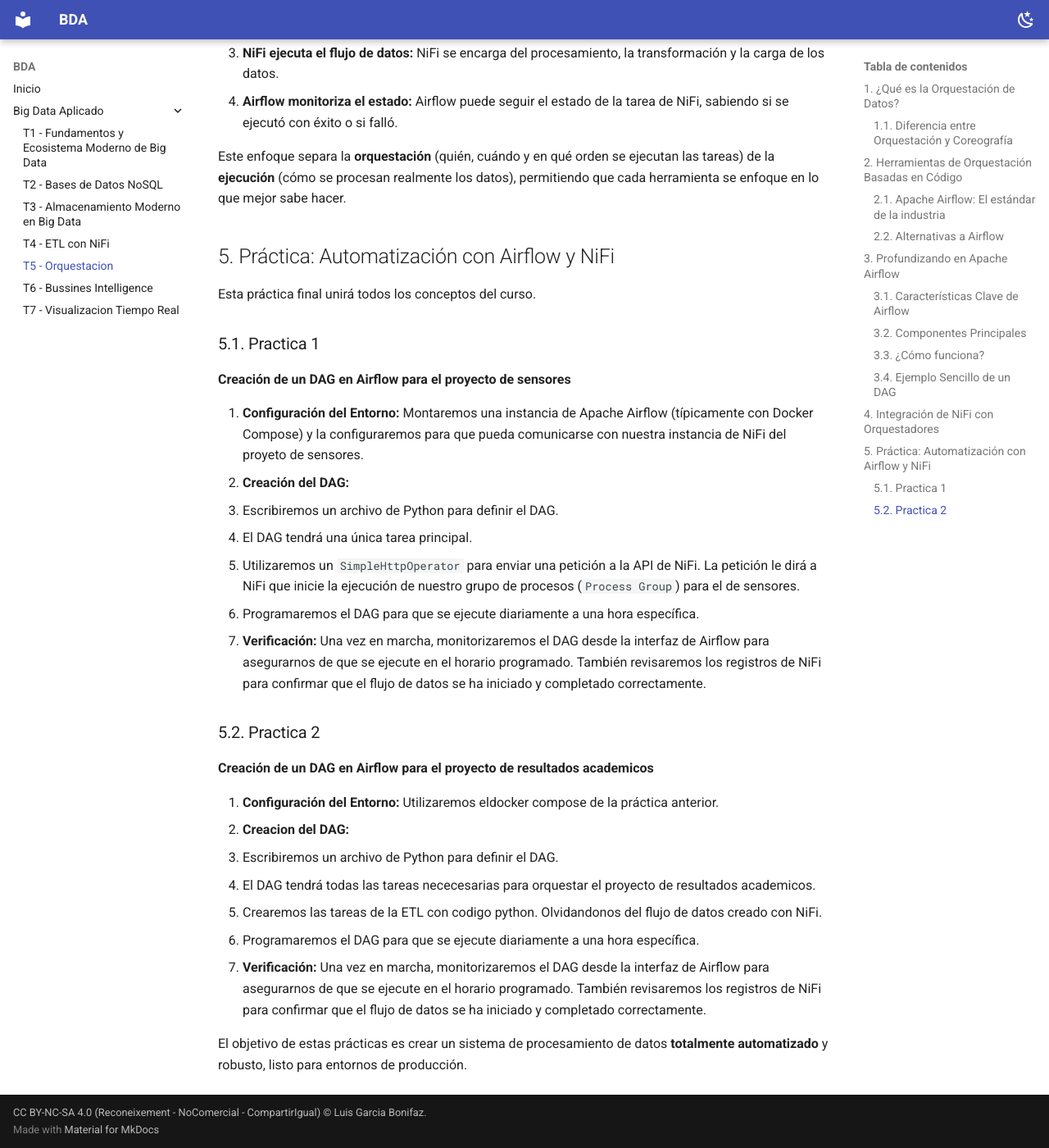
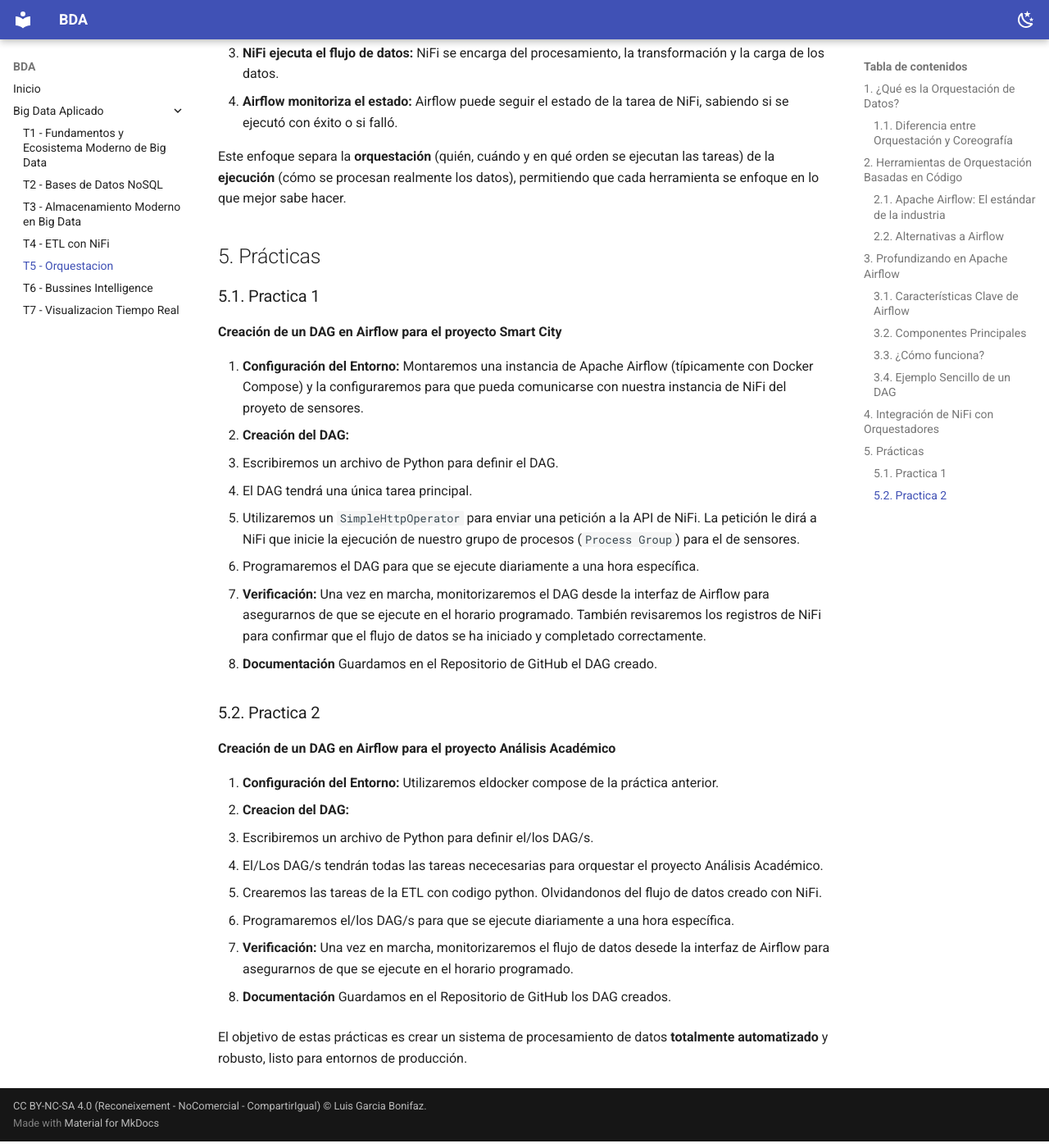
Before and after one commit to luisgarciabonifaz/BDA, an MkDocs documentation site: the page built from docs/T_05_Orquestacion/Orquestacion_Flujos.md, in a window 1280 px wide and 1400 px high, scrolled down 4770 px. Shown: the whole window at 82% size. Built offline with MkDocs 1.6.1 and Material for MkDocs 9.7.7, drawn with Linux system fonts in a browser that asks for light colours.

Commit message:
Finalizada la primera revisión completa

```diff
--- a/docs/T_05_Orquestacion/Orquestacion_Flujos.md
+++ b/docs/T_05_Orquestacion/Orquestacion_Flujos.md
@@ -138,12 +138,10 @@ El patrón de integración típico es:
 Este enfoque separa la **orquestación** (quién, cuándo y en qué orden se ejecutan las tareas) de la **ejecución** (cómo se procesan realmente los datos), permitiendo que cada herramienta se enfoque en lo que mejor sabe hacer.
 
 
-## 5. Práctica: Automatización con Airflow y NiFi
-
-Esta práctica final unirá todos los conceptos del curso.
+## 5. Prácticas
 
 ### 5.1. Practica 1
-**Creación de un DAG en Airflow para el proyecto de sensores**
+**Creación de un DAG en Airflow para el proyecto Smart City**
 
 1. **Configuración del Entorno:** Montaremos una instancia de Apache Airflow (típicamente con Docker Compose) y la configuraremos para que pueda comunicarse con nuestra instancia de NiFi del proyeto de sensores.
 2. **Creación del DAG:**
@@ -152,16 +150,21 @@ Esta práctica final unirá todos los conceptos del curso.
    - Utilizaremos un `SimpleHttpOperator` para enviar una petición a la API de NiFi. La petición le dirá a NiFi que inicie la ejecución de nuestro grupo de procesos (`Process Group`) para el de sensores.
    - Programaremos el DAG para que se ejecute diariamente a una hora específica.
 3. **Verificación:** Una vez en marcha, monitorizaremos el DAG desde la interfaz de Airflow para asegurarnos de que se ejecute en el horario programado. También revisaremos los registros de NiFi para confirmar que el flujo de datos se ha iniciado y completado correctamente.
+4. **Documentación** Guardamos en el Repositorio de GitHub el DAG creado.
+
 
 ### 5.2. Practica 2
-**Creación de un DAG en Airflow para el proyecto de resultados academicos**
+**Creación de un DAG en Airflow para el proyecto Análisis Académico**
 
 1. **Configuración del Entorno:** Utilizaremos eldocker compose de la práctica anterior.
 2. **Creacion del DAG:**
-   - Escribiremos un archivo de Python para definir el DAG.
-   - El DAG tendrá todas las tareas nececesarias para orquestar el proyecto de resultados academicos.
+   - Escribiremos un archivo de Python para definir el/los DAG/s.
+   - El/Los DAG/s tendrán todas las tareas nececesarias para orquestar el proyecto Análisis Académico.
    - Crearemos las tareas de la ETL con codigo python. Olvidandonos del flujo de datos creado con NiFi.
-   - Programaremos el DAG para que se ejecute diariamente a una hora específica.
-3. **Verificación:** Una vez en marcha, monitorizaremos el DAG desde la interfaz de Airflow para asegurarnos de que se ejecute en el horario programado. También revisaremos los registros de NiFi para confirmar que el flujo de datos se ha iniciado y completado correctamente.
+   - Programaremos el/los DAG/s para que se ejecute diariamente a una hora específica.
+3. **Verificación:** Una vez en marcha, monitorizaremos el flujo de datos desede la interfaz de Airflow para asegurarnos de que se ejecute en el horario programado.
+
+4. **Documentación** Guardamos en el Repositorio de GitHub los DAG creados.
+
 
 El objetivo de estas prácticas es crear un sistema de procesamiento de datos **totalmente automatizado** y robusto, listo para entornos de producción.
```
